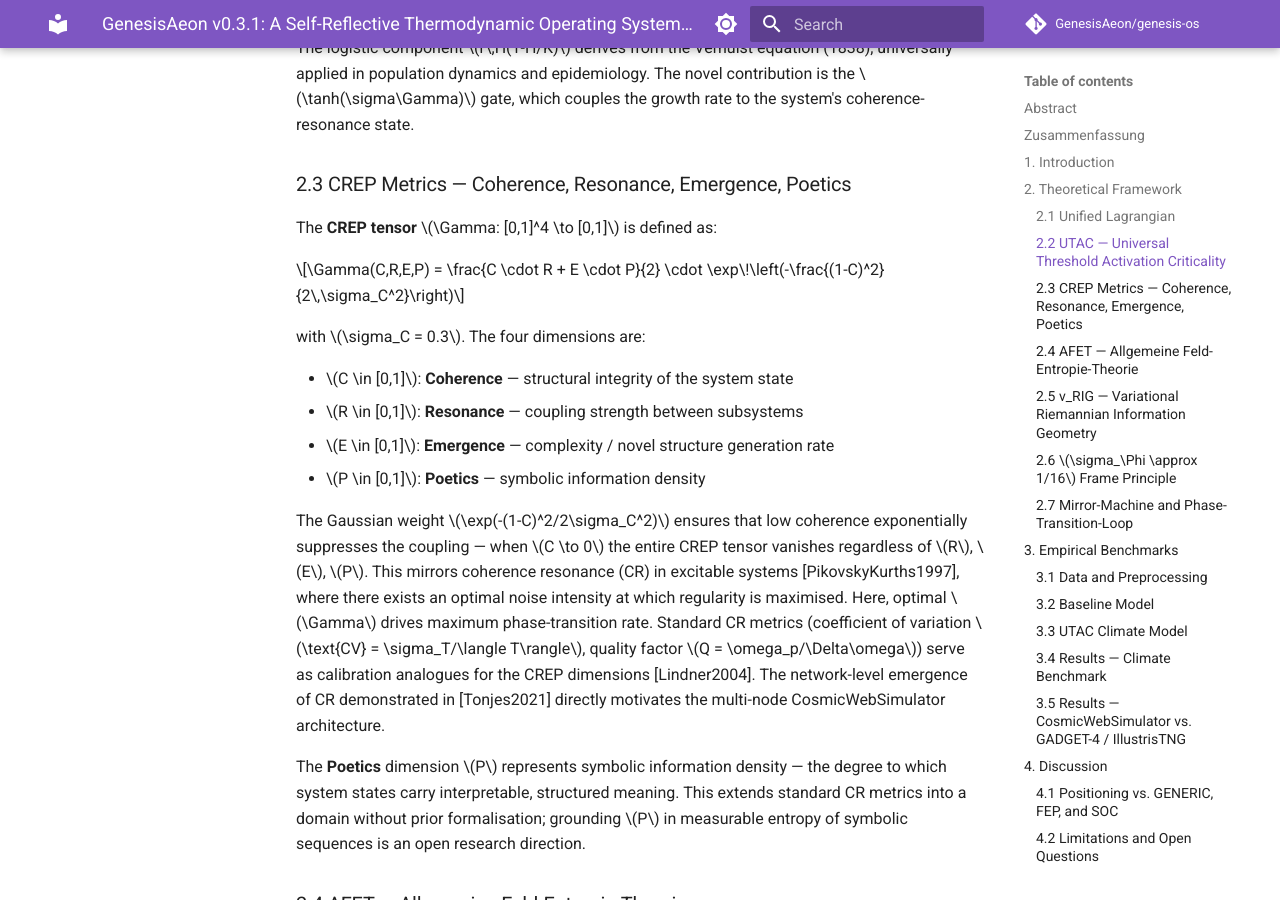
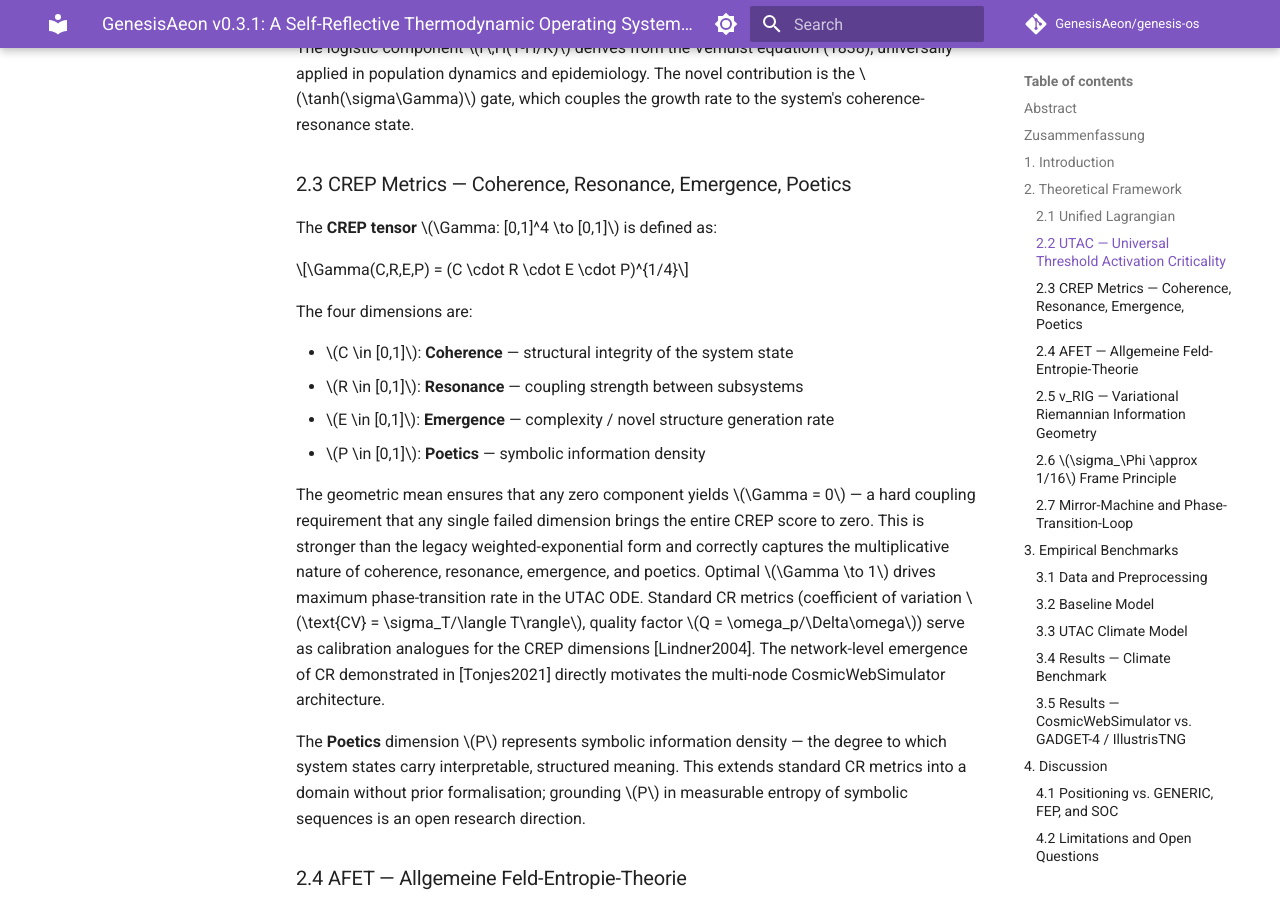
Before and after one commit to GenesisAeon/genesis-os, an MkDocs documentation site: the page built from docs/whitepaper.md, in a window 1280 px wide and 900 px high, scrolled down 3844 px. Built offline with MkDocs 1.6.1 and Material for MkDocs 9.7.7, drawn with Linux system fonts in a browser that asks for light colours; comment, search, counter and statistics services are not loaded.

Commit message:
Canonicalize CREP formula to geometric mean Γ=(C·R·E·P)^(1/4)
Replace old summed-exponential formula with the canonical geometric
mean across README, whitepaper, reference docs, and the crep.py engine.
CREPScore.gamma now returns the geometric mean; the legacy weighted-
exponential form is preserved as CREPScore.gamma_legacy for reference.
Update all callsites (prometheus_exporter, nats_publisher, crep_ts_bridge)
and test assertions accordingly.

https://claude.ai/code/session_01JzhEGFhzcU1HaBcaYvhbVx

```diff
--- a/docs/whitepaper.md
+++ b/docs/whitepaper.md
@@ -98,16 +98,16 @@ The logistic component $r\,H(1-H/K)$ derives from the Verhulst equation (1838),
 
 The **CREP tensor** $\Gamma: [0,1]^4 \to [0,1]$ is defined as:
 
-$$\Gamma(C,R,E,P) = \frac{C \cdot R + E \cdot P}{2} \cdot \exp\!\left(-\frac{(1-C)^2}{2\,\sigma_C^2}\right)$$
+$$\Gamma(C,R,E,P) = (C \cdot R \cdot E \cdot P)^{1/4}$$
 
-with $\sigma_C = 0.3$. The four dimensions are:
+The four dimensions are:
 
 - $C \in [0,1]$: **Coherence** — structural integrity of the system state
 - $R \in [0,1]$: **Resonance** — coupling strength between subsystems
 - $E \in [0,1]$: **Emergence** — complexity / novel structure generation rate
 - $P \in [0,1]$: **Poetics** — symbolic information density
 
-The Gaussian weight $\exp(-(1-C)^2/2\sigma_C^2)$ ensures that low coherence exponentially suppresses the coupling — when $C \to 0$ the entire CREP tensor vanishes regardless of $R$, $E$, $P$. This mirrors coherence resonance (CR) in excitable systems [PikovskyKurths1997], where there exists an optimal noise intensity at which regularity is maximised. Here, optimal $\Gamma$ drives maximum phase-transition rate. Standard CR metrics (coefficient of variation $\text{CV} = \sigma_T/\langle T\rangle$, quality factor $Q = \omega_p/\Delta\omega$) serve as calibration analogues for the CREP dimensions [Lindner2004]. The network-level emergence of CR demonstrated in [Tonjes2021] directly motivates the multi-node CosmicWebSimulator architecture.
+The geometric mean ensures that any zero component yields $\Gamma = 0$ — a hard coupling requirement that any single failed dimension brings the entire CREP score to zero. This is stronger than the legacy weighted-exponential form and correctly captures the multiplicative nature of coherence, resonance, emergence, and poetics. Optimal $\Gamma \to 1$ drives maximum phase-transition rate in the UTAC ODE. Standard CR metrics (coefficient of variation $\text{CV} = \sigma_T/\langle T\rangle$, quality factor $Q = \omega_p/\Delta\omega$) serve as calibration analogues for the CREP dimensions [Lindner2004]. The network-level emergence of CR demonstrated in [Tonjes2021] directly motivates the multi-node CosmicWebSimulator architecture.
 
 The **Poetics** dimension $P$ represents symbolic information density — the degree to which system states carry interpretable, structured meaning. This extends standard CR metrics into a domain without prior formalisation; grounding $P$ in measurable entropy of symbolic sequences is an open research direction.
 
```
Also changed, not shown: README.md (+1 -1 lines), docs/integrations.md (+2 -2 lines), docs/reference.md (+1 -2 lines), 5 other files.
